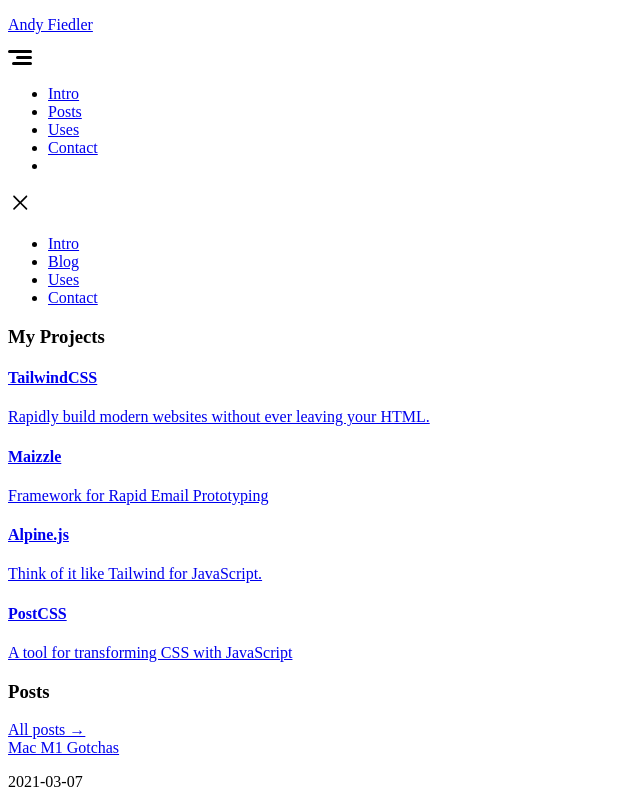
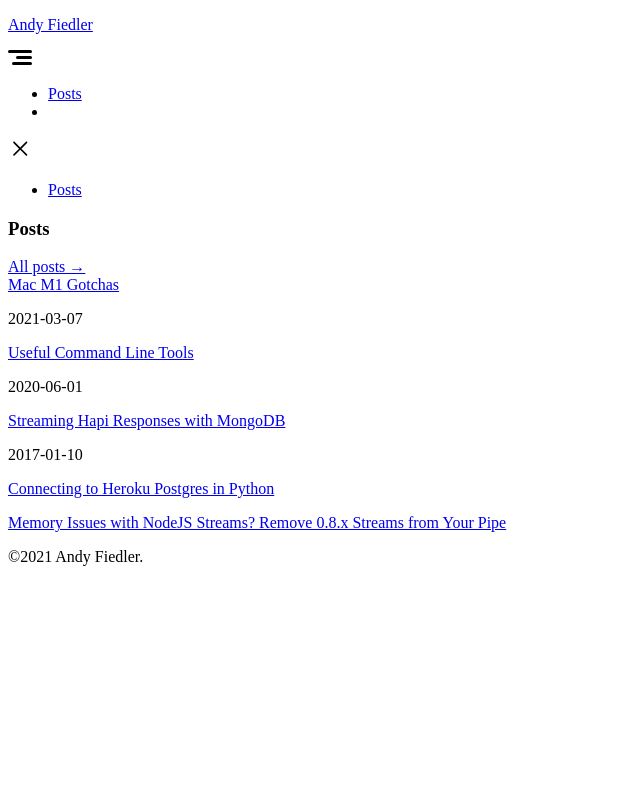
Before and after one commit to afiedler/andyfiedler-com, a Next.js app: page / in a window 1280 px wide. Shown: the top 800 px of the page, without its empty margins (0-640 px from the left). Built offline with nearby package versions, Linux system fonts and the light colour scheme; a small style sheet from the web is missing.

Commit message:
Remove unused pages

```diff
--- a/components/header.tsx
+++ b/components/header.tsx
@@ -33,7 +33,7 @@
       </div>
       <div className="hidden lg:block">
         <ul className="flex items-center">
-          <li className="mr-6 relative group mb-1">
+          {/* <li className="mr-6 relative group mb-1">
             <div className="absolute left-0 bottom-0 w-full transition-all h-0 group-hover:h-2 group-hover:bg-yellow opacity-75 z-20"></div>
             <a
               href="/"
@@ -41,7 +41,7 @@
             >
               Intro
             </a>
-          </li>
+          </li> */}
 
           <li className="mr-6 relative group mb-1">
             <div className="absolute left-0 bottom-0 w-full transition-all h-0 group-hover:h-2 group-hover:bg-yellow opacity-75 z-20"></div>
@@ -53,7 +53,7 @@
             </a>
           </li>
 
-          <li className="mr-6 relative group mb-1">
+          {/* <li className="mr-6 relative group mb-1">
             <div className="absolute left-0 bottom-0 w-full transition-all h-0 group-hover:h-2 group-hover:bg-yellow opacity-75 z-20"></div>
             <a
               href="/uses"
@@ -61,9 +61,9 @@
             >
               Uses
             </a>
-          </li>
+          </li> */}
 
-          <li className="mr-6 relative group mb-1">
+          {/* <li className="mr-6 relative group mb-1">
             <div className="absolute left-0 bottom-0 w-full transition-all h-0 group-hover:h-2 group-hover:bg-yellow opacity-75 z-20"></div>
             <a
               href="/contact"
@@ -71,7 +71,7 @@
             >
               Contact
             </a>
-          </li>
+          </li> */}
 
           <li>
             <i className="bx text-3xl text-primary dark:text-white cursor-pointer"></i>
@@ -99,41 +99,41 @@
             onClick={() => setIsMobileMenuOpen(false)}
           ></i>
           <ul className="flex flex-col mt-8">
-            <li className="">
+            {/* <li className="">
               <a
                 href="/"
                 className="font-body font-medium text-lg text-white px-2 block mb-3"
               >
                 Intro
               </a>
-            </li>
+            </li> */}
 
             <li className="">
               <a
-                href="/blog"
+                href="/posts"
                 className="font-body font-medium text-lg text-white px-2 block mb-3"
               >
-                Blog
+                Posts
               </a>
             </li>
 
-            <li className="">
+            {/* <li className="">
               <a
                 href="/uses"
                 className="font-body font-medium text-lg text-white px-2 block mb-3"
               >
                 Uses
               </a>
-            </li>
+            </li> */}
 
-            <li className="">
+            {/* <li className="">
               <a
                 href="/contact"
                 className="font-body font-medium text-lg text-white px-2 block mb-3"
               >
                 Contact
               </a>
-            </li>
+            </li> */}
           </ul>
         </div>
       </div>
--- a/pages/index.tsx
+++ b/pages/index.tsx
@@ -13,7 +13,7 @@
     <div className={blockPadding}>
       <div className="flex items-baseline pb-6">
         <h3 className="font-body font-semibold text-primary dark:text-white text-2xl">
-          My Projects
+          Projects
         </h3>
       </div>
       <div>
@@ -95,7 +95,7 @@
           All posts →
         </a>
       </div>
-      <RecentPosts count={3} allPosts={allPostsData} />
+      <RecentPosts count={5} allPosts={allPostsData} />
     </div>
   );
 }
@@ -111,7 +111,7 @@
         <Header />
         <PageGroup>
           <div>
-            <ProjectsBlock />
+            {/* <ProjectsBlock /> */}
             <RecentPostsBlock allPostsData={allPostsData} />
           </div>
         </PageGroup>
```
